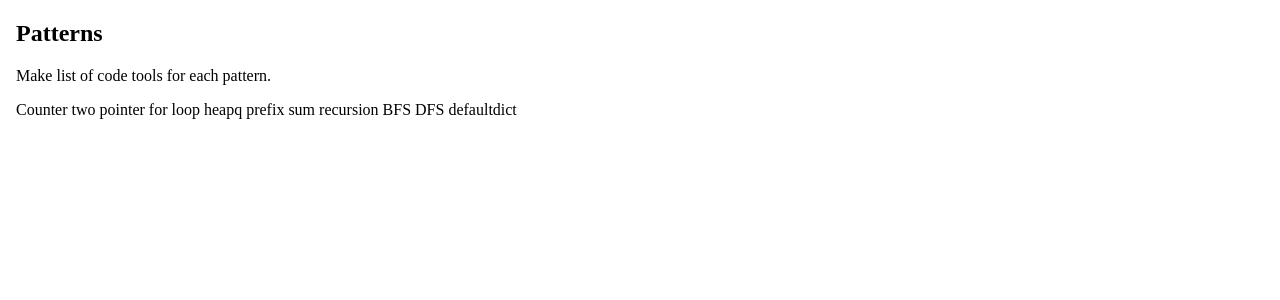
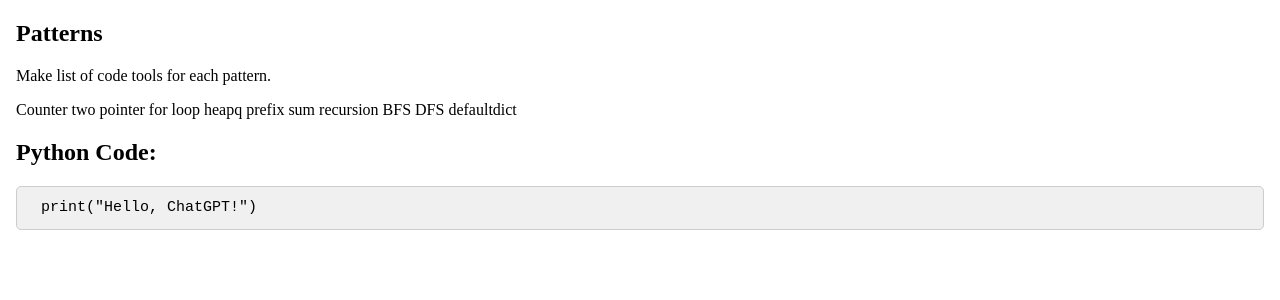
Before and after one commit to smithwithatypo/python-algorithm-snippets, an Angular app: page / in a window 1280 px wide. Shown: the top 300 px of the page. Built offline with nearby package versions, Linux system fonts and the light colour scheme.

Commit message:
added data model and code-block reusable component

```diff
--- a/src/app/app.module.ts
+++ b/src/app/app.module.ts
@@ -3,11 +3,13 @@ import { BrowserModule } from '@angular/platform-browser';
 
 import { AppComponent } from './app.component';
 import { SnippetsComponent } from './snippets/snippets.component';
+import { CodeBlockComponent } from './shared/components/code-block/code-block.component';
 
 @NgModule({
   declarations: [
     AppComponent,
-    SnippetsComponent
+    SnippetsComponent,
+    CodeBlockComponent
   ],
   imports: [
     BrowserModule
--- /dev/null
+++ b/src/app/models/snippet.ts
@@ -0,0 +1,6 @@
+export class Snippet {
+    code: string = '';
+    explanation: string = '';
+    use_case: string = '';
+    categories: Set<string> = new Set<string>();
+}
--- /dev/null
+++ b/src/app/shared/components/code-block/code-block.component.css
@@ -0,0 +1,15 @@
+.code-block {
+  background-color: #f0f0f0;
+  border: 1px solid #ccc;
+  padding: 10px 15px;
+  border-radius: 5px;
+  font-family: "Courier New", Courier, monospace;
+  font-size: 15px;
+  line-height: 1.5;
+  white-space: pre-wrap;
+  overflow-x: auto;
+}
+
+.code-block:hover {
+  background-color: #e8e8e8;
+}
--- /dev/null
+++ b/src/app/shared/components/code-block/code-block.component.html
@@ -0,0 +1,5 @@
+<div class="code-block">
+    <code>
+      <ng-content></ng-content>
+    </code>
+  </div>
--- a/src/app/snippets/snippets.component.html
+++ b/src/app/snippets/snippets.component.html
@@ -13,3 +13,8 @@
 
 
 </div>
+
+<h2>Python Code:</h2>
+<app-code-block>
+  print("Hello, ChatGPT!")
+</app-code-block>
--- a/src/app/snippets/snippets.component.ts
+++ b/src/app/snippets/snippets.component.ts
@@ -7,4 +7,7 @@ import { Component } from '@angular/core';
 })
 export class SnippetsComponent {
 
+
+
+
 }
```
Also changed, not shown: src/app/shared/components/code-block/code-block.component.ts (added, +10 -0 lines), 2 other files (tests, documents, lock files or other folders).
